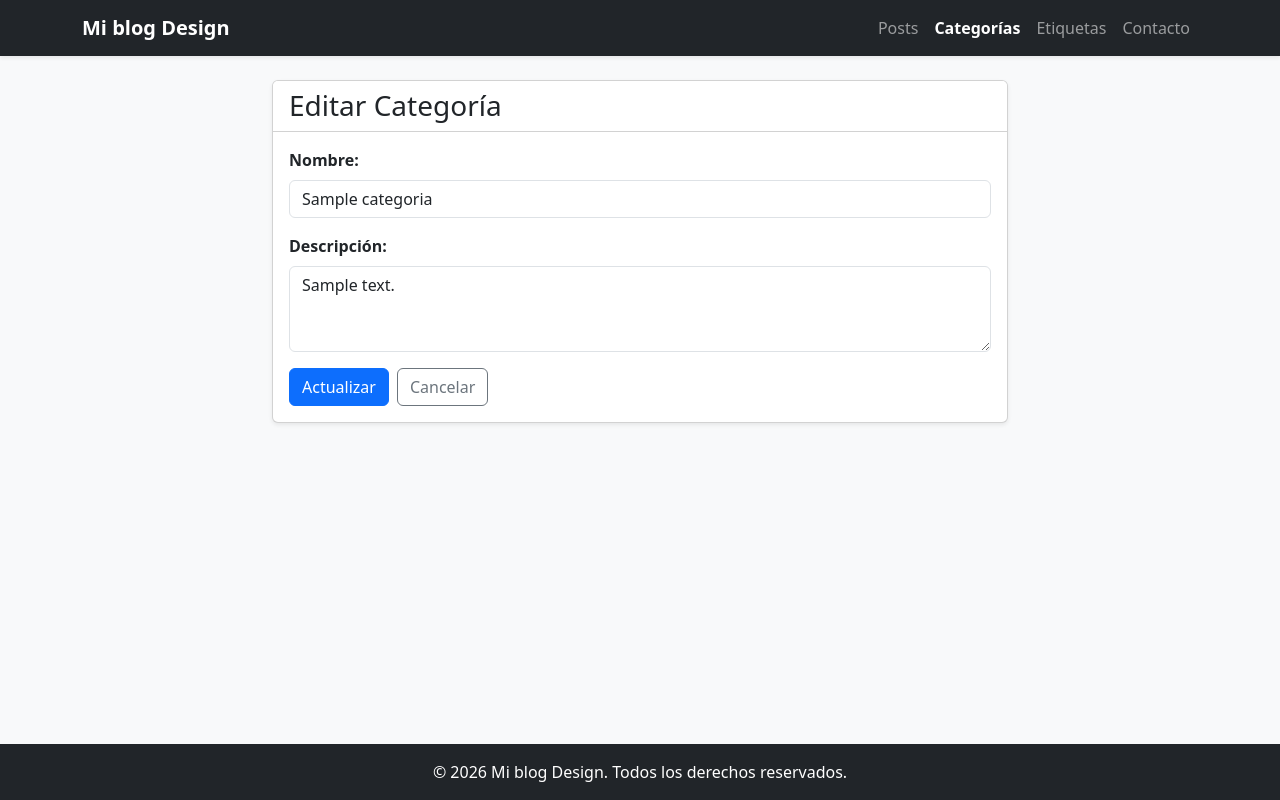
After one commit to kimgabor/mi-primera-app, a Laravel app: page /categorias/1/edit in a window 1280 px wide. The commit adds this page. Run offline with Laravel 12, Linux system fonts and the light colour scheme; tables that the repository leaves empty hold one stand-in row (values such as "Sample post").

Commit message:
Se agrega actividad de participacion 4

```diff
--- a/app/Http/Controllers/CategoriaController.php
+++ b/app/Http/Controllers/CategoriaController.php
@@ -1,35 +1,73 @@
 <?php
+
 namespace App\Http\Controllers;
+
 use Illuminate\Http\Request;
 use App\Models\Categoria;
+use Illuminate\View\View;
+use Illuminate\Http\RedirectResponse;
+
 class CategoriaController extends Controller
 {
     public function index()
     {
         $categorias = Categoria::latest()->get();
-        return view('categorias.index', ['categorias' => $categorias]);
+        return view('categorias.index', compact('categorias'));
     }
+
     public function create()
     {
         return view('categorias.create');
     }
-    public function store(Request $request)
+
+    public function store(Request $request): RedirectResponse
     {
-        $request->validate([
-            'nombre' => 'required|string|max:100',
-            'descripcion' => 'required|string',
+        $validated = $request->validate([
+            'nombre' => 'required|string|min:3|max:100',
+            'descripcion' => 'required|string|min:5',
         ]);
-        Categoria::create([
-            'nombre' => $request->input('nombre'),
-            'descripcion' => $request->input('descripcion'),
-        ]);
+
+        Categoria::create($validated);
+
         return redirect()
             ->route('categorias.index')
             ->with('success', 'Categoría creada correctamente.');
     }
+
     public function show($id)
     {
         $categoria = Categoria::findOrFail($id);
-        return response()->json($categoria);
+        return view('categorias.show', compact('categoria'));
+    }
+
+    public function edit($id): View
+    {
+        $categoria = Categoria::findOrFail($id);
+        return view('categorias.edit', compact('categoria'));
+    }
+
+    public function update(Request $request, $id): RedirectResponse
+    {
+        $validated = $request->validate([
+            'nombre' => 'required|string|min:3|max:100',
+            'descripcion' => 'required|string|min:5',
+        ]);
+
+        $categoria = Categoria::findOrFail($id);
+        $categoria->update($validated);
+
+        return redirect()
+            ->route('categorias.index')
+            ->with('success', 'Categoría actualizada correctamente.');
+    }
+
+    public function destroy($id): RedirectResponse
+    {
+        $categoria = Categoria::findOrFail($id);
+        $categoria->delete();
+
+        return redirect()
+            ->route('categorias.index')
+            ->with('success', 'Categoría eliminada correctamente.');
     }
 }
--- a/app/Models/Categoria.php
+++ b/app/Models/Categoria.php
@@ -1,8 +1,10 @@
 <?php
+
 namespace App\Models;
-use Illuminate\Database\Eloquent\Factories\HasFactory;
+
 use Illuminate\Database\Eloquent\Model;
+
 class Categoria extends Model
-{ use HasFactory;
-    protected $fillable = ['nombre', 'descripcion', 'color'];
+{
+    protected $fillable = ['nombre', 'descripcion'];
 }
--- /dev/null
+++ b/resources/views/categorias/edit.blade.php
@@ -0,0 +1,44 @@
+@extends('layouts.app')
+
+@section('content')
+    <div class="row justify-content-center">
+        <div class="col-md-8">
+            <div class="card shadow-sm">
+                <div class="card-header bg-white">
+                    <h3 class="mb-0">Editar Categoría</h3>
+                </div>
+                <div class="card-body">
+                    @if ($errors->any())
+                        <div class="alert alert-danger">
+                            <ul class="mb-0">
+                                @foreach ($errors->all() as $error)
+                                    <li>{{ $error }}</li>
+                                @endforeach
+                            </ul>
+                        </div>
+                    @endif
+
+                    <form method="POST" action="{{ route('categorias.update', $categoria->id) }}">
+                        @csrf
+                        @method('PUT')
+
+                        <div class="mb-3">
+                            <label for="nombre" class="form-label fw-bold">Nombre:</label>
+                            <input type="text" id="nombre" name="nombre" class="form-control" value="{{ old('nombre', $categoria->nombre) }}">
+                        </div>
+
+                        <div class="mb-3">
+                            <label for="descripcion" class="form-label fw-bold">Descripción:</label>
+                            <textarea id="descripcion" name="descripcion" rows="3" class="form-control">{{ old('descripcion', $categoria->descripcion) }}</textarea>
+                        </div>
+
+                        <div class="d-flex gap-2">
+                            <button type="submit" class="btn btn-primary">Actualizar</button>
+                            <a href="{{ route('categorias.index') }}" class="btn btn-outline-secondary">Cancelar</a>
+                        </div>
+                    </form>
+                </div>
+            </div>
+        </div>
+    </div>
+@endsection
--- a/routes/web.php
+++ b/routes/web.php
@@ -13,16 +13,26 @@ Route::get('/', function () {
 
 Route::get('/hola', [HolaController::class, 'saludoSimple']);
 Route::get('/hola/{nombre}', [HolaController::class, 'saludoConNombre']);
+
 Route::get('/posts', [PostsController::class, 'index'])->name('posts.index');
 Route::get('/posts/create', [PostsController::class, 'create'])->name('posts.create');
 Route::post('/posts', [PostsController::class, 'store'])->name('posts.store');
+Route::get('/posts/{id}/edit', [PostsController::class, 'edit'])->name('posts.edit');
+Route::put('/posts/{id}', [PostsController::class, 'update'])->name('posts.update');
+Route::delete('/posts/{id}', [PostsController::class, 'destroy'])->name('posts.destroy');
+
 Route::get('/categorias', [CategoriaController::class, 'index'])->name('categorias.index');
 Route::get('/categorias/create', [CategoriaController::class, 'create'])->name('categorias.create');
 Route::post('/categorias', [CategoriaController::class, 'store'])->name('categorias.store');
 Route::get('/categorias/{id}', [CategoriaController::class, 'show'])->name('categorias.show');
+Route::get('/categorias/{id}/edit', [CategoriaController::class, 'edit'])->name('categorias.edit');
+Route::put('/categorias/{id}', [CategoriaController::class, 'update'])->name('categorias.update');
+Route::delete('/categorias/{id}', [CategoriaController::class, 'destroy'])->name('categorias.destroy');
+
 Route::get('/etiquetas', [EtiquetaController::class, 'index'])->name('etiquetas.index');
 Route::get('/etiquetas/create', [EtiquetaController::class, 'create'])->name('etiquetas.create');
 Route::post('/etiquetas', [EtiquetaController::class, 'store'])->name('etiquetas.store');
+
 Route::get('/contacto', [ContactoController::class, 'index'])->name('contacto.index');
 Route::get('/contacto/create', [ContactoController::class, 'create'])->name('contacto.create');
 Route::post('/contacto', [ContactoController::class, 'store'])->name('contacto.store');
```
Also changed, not shown: app/Http/Controllers/PostsController.php (+30 -0 lines), resources/views/categorias/create.blade.php (+10 -5 lines), resources/views/categorias/index.blade.php (+24 -7 lines), resources/views/posts/edit.blade.php (added, +20 -0 lines), resources/views/posts/index.blade.php (+16 -2 lines), READMEACTPARTICIPACION4.md (added).
